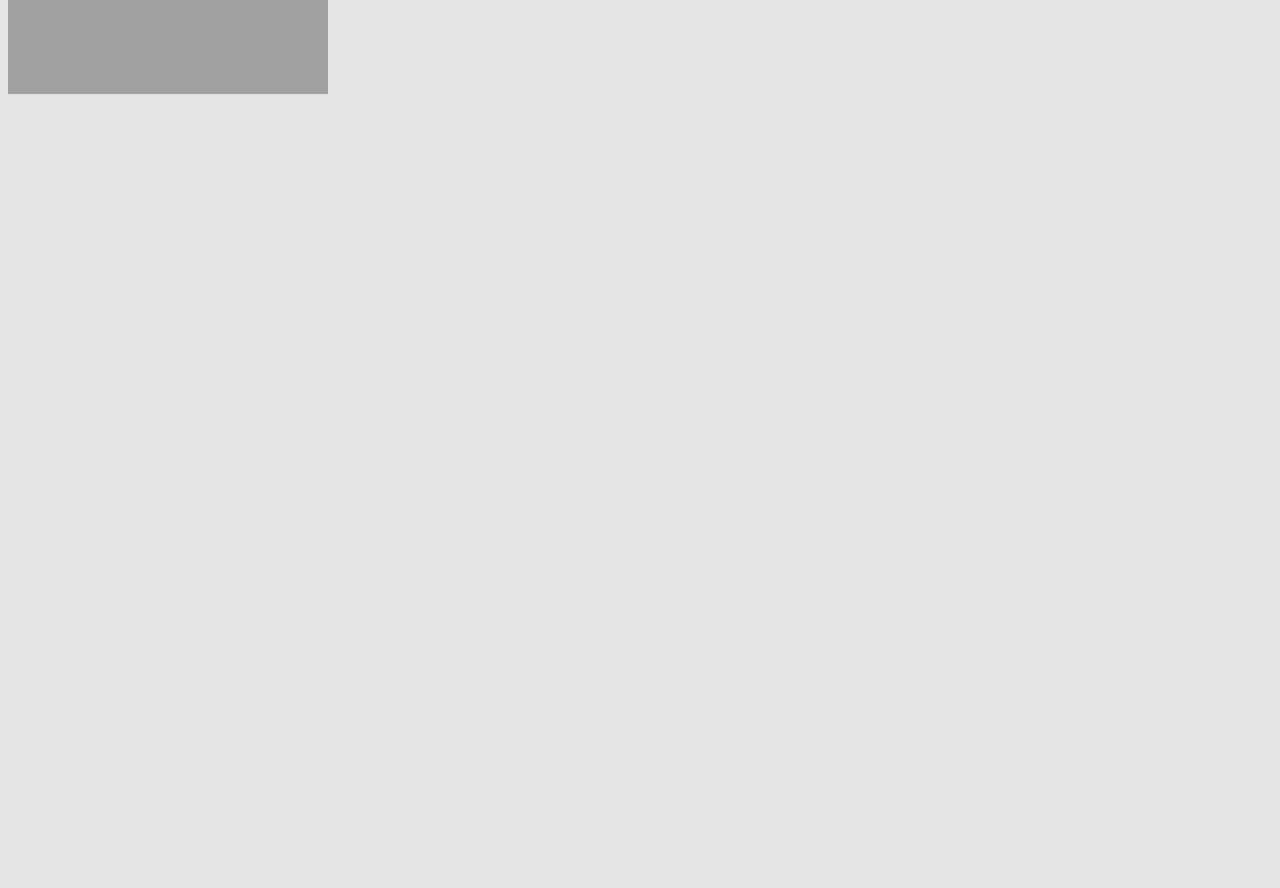
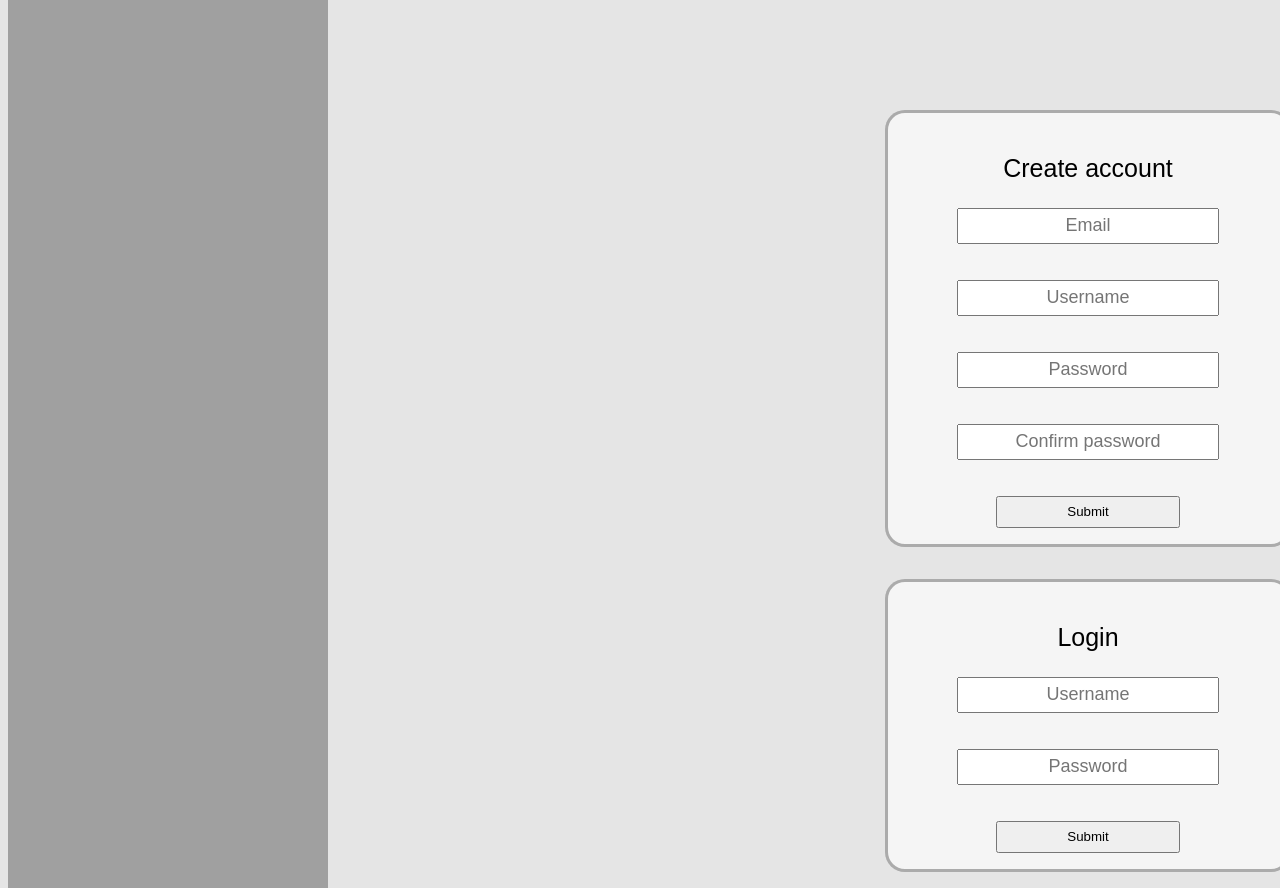
Before and after one commit to Ramieb/Techy, a React (Create React App) app in the folder client/: page / in a window 1280 px wide. Shown: the part 1829-2717 px from the top of the page. Before the commit the page ends 1923 px from the top, so only its background shows below. Built offline with nearby package versions, Linux system fonts and the light colour scheme; the HTML template or start-up script is replaced by a standard one.

Commit message:
login and register

```diff
--- a/client/src/App.jsx
+++ b/client/src/App.jsx
@@ -4,6 +4,8 @@ import Products from "./components/Products";
 import PriceFilter from './components/PriceFilter';
 import CategoryFilter from './components/CategoryFilter';
 import NavBar from './components/NavBar';
+import Register from './components/Register';
+import Login from './components/Login';
 
 function App() {
     return (
@@ -12,12 +14,14 @@ function App() {
             <div className="everythingElse">
             <section className="filters">
                 <p>TECHY</p>
-                <PriceFilter />
+                <PriceFilter /> <br />
                 <CategoryFilter />
             </section>
             <section className = "page-contents">
             <SearchBar />
             <Products />
+            <Register />
+            <Login />
             </section>
             </div>
         </main>
--- /dev/null
+++ b/client/src/components/Login.jsx
@@ -0,0 +1,18 @@
+import React from 'react'
+
+function Login() {
+  return (
+    <div>
+      <fieldset className='loginFieldset'>
+        <section className='loginForm'>
+            <div className='loginTitle'><p>Login</p></div>
+            <input type='text' placeholder='Username'></input><br /><br />
+            <input type='text' placeholder='Password'></input><br /><br />
+            <button>Submit</button>
+        </section>
+      </fieldset>
+    </div>
+  )
+}
+
+export default Login
--- a/client/src/components/PriceFilter.jsx
+++ b/client/src/components/PriceFilter.jsx
@@ -21,7 +21,7 @@ function PriceFilter() {
           value={price.priceFilter[0]}
           onChange={e => dispatch(priceManager({ priceFilter: [e.target.value, price.priceFilter[1]]}))}
         />
-        {' '}{price.priceFilter[0]}
+        {' '}${price.priceFilter[0]}
       </label>
       <label htmlFor="max-price">
         Max price
@@ -35,7 +35,7 @@ function PriceFilter() {
           value={price.priceFilter[1]}
           onChange={e => dispatch(priceManager({ priceFilter: [price.priceFilter[0], e.target.value]}))}
         />
-        {' '}{price.priceFilter[1]}
+        {' '}${price.priceFilter[1]}
       </label>
     </fieldset>
     );
--- /dev/null
+++ b/client/src/components/Register.jsx
@@ -0,0 +1,20 @@
+import React from 'react'
+
+function Register() {
+  return (
+    <div>
+      <fieldset className='registerFieldset'>
+        <section className='registerForm'>
+            <div className='registerTitle'><p>Create account</p></div>
+            <input type='text' placeholder='Email'></input><br /><br />
+            <input type='text' placeholder='Username'></input><br /><br />
+            <input type='text' placeholder='Password'></input><br /><br />
+            <input type='text' placeholder='Confirm password'></input><br /><br />
+            <button>Submit</button>
+        </section>
+      </fieldset>
+    </div>
+  )
+}
+
+export default Register
--- a/client/src/style.css
+++ b/client/src/style.css
@@ -198,3 +198,69 @@ label + label {
     position: absolute;
     right: 0;
 }
+
+.registerForm {
+    display: flex;
+    flex-direction: column;
+    align-items: center;
+    padding: 1rem;
+}
+
+.registerForm button{
+    width: 50%;
+    height: 2rem;
+}
+
+.registerForm input {
+    width: 70%;
+    text-align: center;
+    height: 2rem;
+    font-size: 18px;
+}
+
+.registerTitle {
+    text-align: center;
+    font-size: 25px;
+}
+
+.registerFieldset {
+    border-width: 3px;
+    border-color: rgb(0, 0, 0, 0.3);
+    width: 25rem;
+    margin: 1rem;
+    border-radius: 20px;
+    background: whitesmoke;
+}
+
+.loginForm {
+    display: flex;
+    flex-direction: column;
+    align-items: center;
+    padding: 1rem;
+}
+
+.loginForm button{
+    width: 50%;
+    height: 2rem;
+}
+
+.loginForm input {
+    width: 70%;
+    text-align: center;
+    height: 2rem;
+    font-size: 18px;
+}
+
+.loginTitle {
+    text-align: center;
+    font-size: 25px;
+}
+
+.loginFieldset {
+    border-width: 3px;
+    border-color: rgb(0, 0, 0, 0.3);
+    width: 25rem;
+    margin: 1rem;
+    border-radius: 20px;
+    background: whitesmoke;
+}
```
